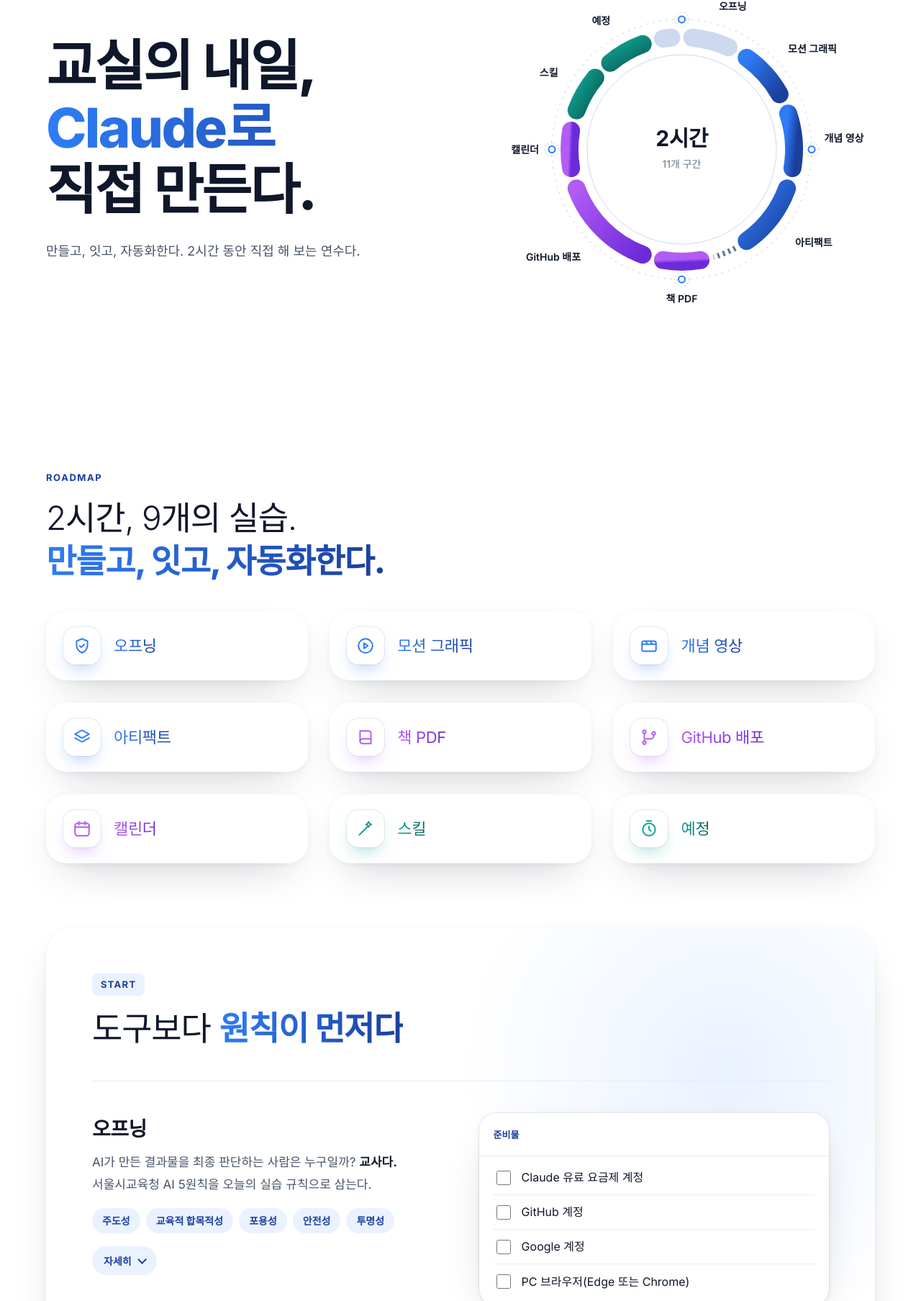
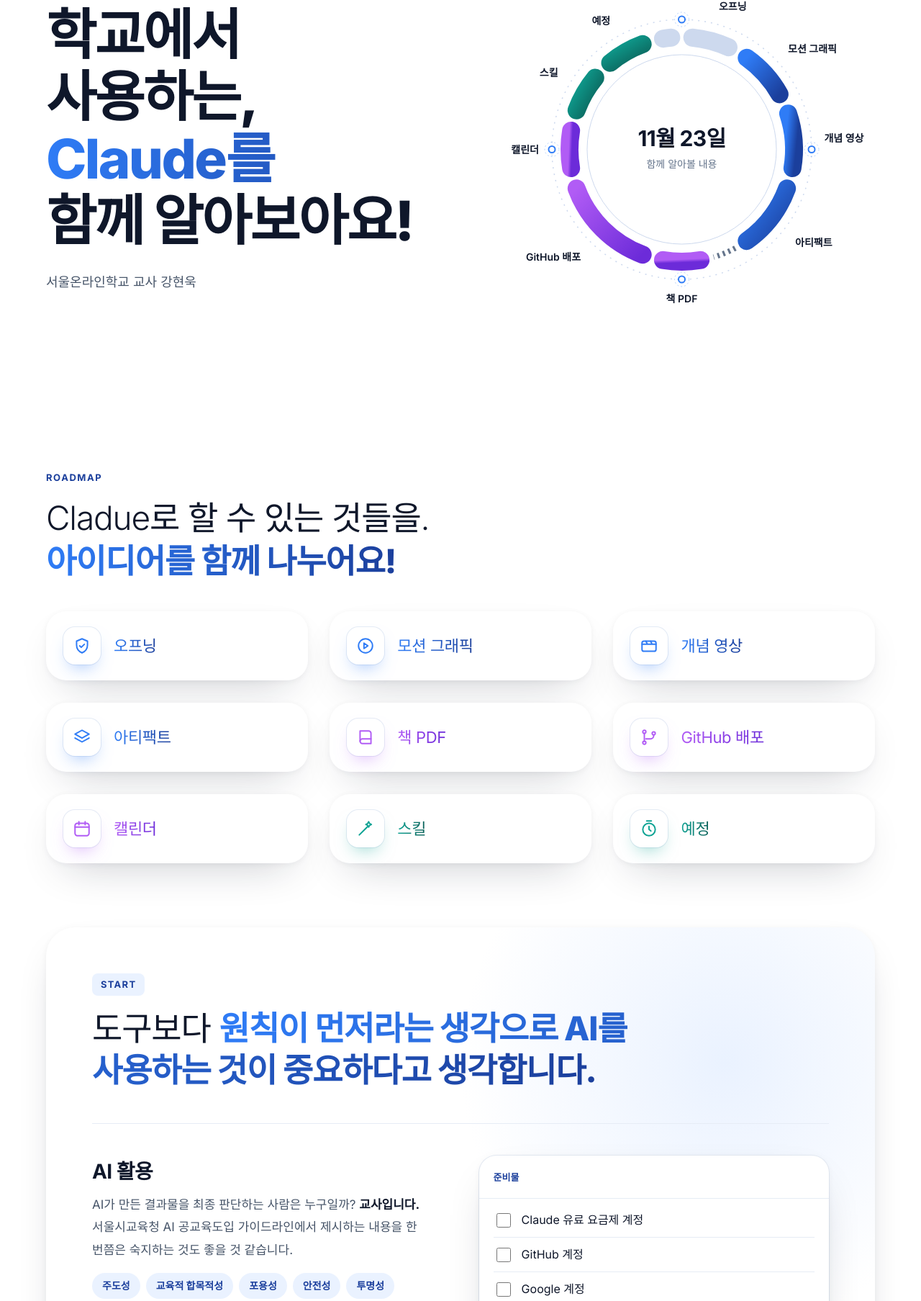
Before and after one commit to seoulonline/261123, a plain HTML site: page index.html in a window 1280 px wide. Shown: the part 218-2025 px from the top of the page at 72% size. Drawn offline with Linux system fonts and the light colour scheme.

Commit message:
Update header and section content in index.html

```diff
--- a/index.html
+++ b/index.html
@@ -144,12 +144,12 @@ td:first-child{font-weight:600;color:var(--ink);white-space:nowrap}
 <header class="band p1" id="top">
   <div class="wrap hero">
     <div class="ht">
-      <h1><span>교실의 내일,</span><span class="grad">Claude로</span><span>직접 만든다.</span></h1>
-      <p class="sub">만들고, 잇고, 자동화한다. 2시간 동안 직접 해 보는 연수다.</p>
+      <h1><span>학교에서 사용하는,</span><span class="grad">Claude를</span><span>함께 알아보아요!</span></h1>
+      <p class="sub">서울온라인학교 교사 강현욱</p>
     </div>
     <div class="fig" id="fig" role="img" aria-label="120분 연수 구간을 나타낸 원형 다이얼">
       <svg id="dial"></svg>
-      <div class="dc" id="dc"><b id="dcT">2시간</b><span id="dcS">11개 구간</span></div>
+      <div class="dc" id="dc"><b id="dcT">11월 23일</b><span id="dcS">함께 알아볼 내용</span></div>
     </div>
   </div>
 </header>
@@ -157,7 +157,7 @@ td:first-child{font-weight:600;color:var(--ink);white-space:nowrap}
 <section class="band sec p1" id="roadmap">
   <div class="wrap">
     <span class="eyebrow">Roadmap</span>
-    <h2 class="sh">2시간, 9개의 실습.<br><strong class="grad">만들고, 잇고, 자동화한다.</strong></h2>
+    <h2 class="sh">Cladue로 할 수 있는 것들을.<br><strong class="grad">아이디어를 함께 나누어요!</strong></h2>
     <div class="grid">
       <a class="card p0" href="#s-open"><span class="tile"><svg viewBox="0 0 24 24"><path d="M12 3l7 3v5c0 4.5-3 8.2-7 10-4-1.8-7-5.5-7-10V6z"/><path d="M9 12l2 2 4-4"/></svg></span><span><h3 class="grad">오프닝</h3></span></a>
       <a class="card p1" href="#s-motion"><span class="tile"><svg viewBox="0 0 24 24"><circle cx="12" cy="12" r="9"/><path d="M10 8.5l5 3.5-5 3.5z"/></svg></span><span><h3 class="grad">모션 그래픽</h3></span></a>
@@ -177,11 +177,11 @@ td:first-child{font-weight:600;color:var(--ink);white-space:nowrap}
 
     <section class="panel p0" id="s-open">
       <span class="badge">Start</span>
-      <h2 class="ph2">도구보다 <strong class="grad">원칙이 먼저다</strong></h2>
+      <h2 class="ph2">도구보다 <strong class="grad">원칙이 먼저라는 생각으로 AI를 사용하는 것이 중요하다고 생각합니다.</strong></h2>
       <div class="seg">
         <div>
-          <h3>오프닝</h3>
-          <p class="say">AI가 만든 결과물을 최종 판단하는 사람은 누구일까? <b>교사다.</b> 서울시교육청 AI 5원칙을 오늘의 실습 규칙으로 삼는다.</p>
+          <h3>AI 활용</h3>
+          <p class="say">AI가 만든 결과물을 최종 판단하는 사람은 누구일까? <b>교사입니다.</b> 서울시교육청 AI 공교육도입 가이드라인에서 제시하는 내용을 한 번쯤은 숙지하는 것도 좋을 것 같습니다.</p>
           <div class="chips"><span>주도성</span><span>교육적 합목적성</span><span>포용성</span><span>안전성</span><span>투명성</span></div>
           <details class="more">
             <summary><span class="o">자세히</span><span class="c">접기</span></summary>
```
